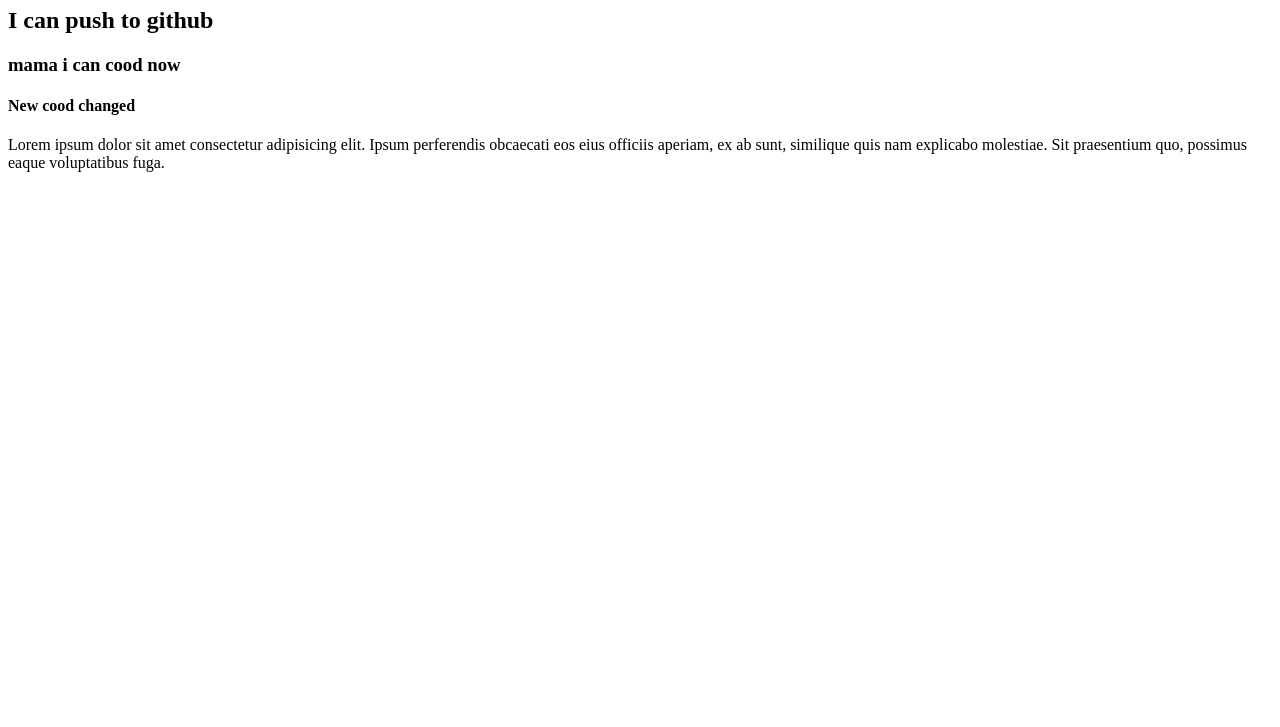
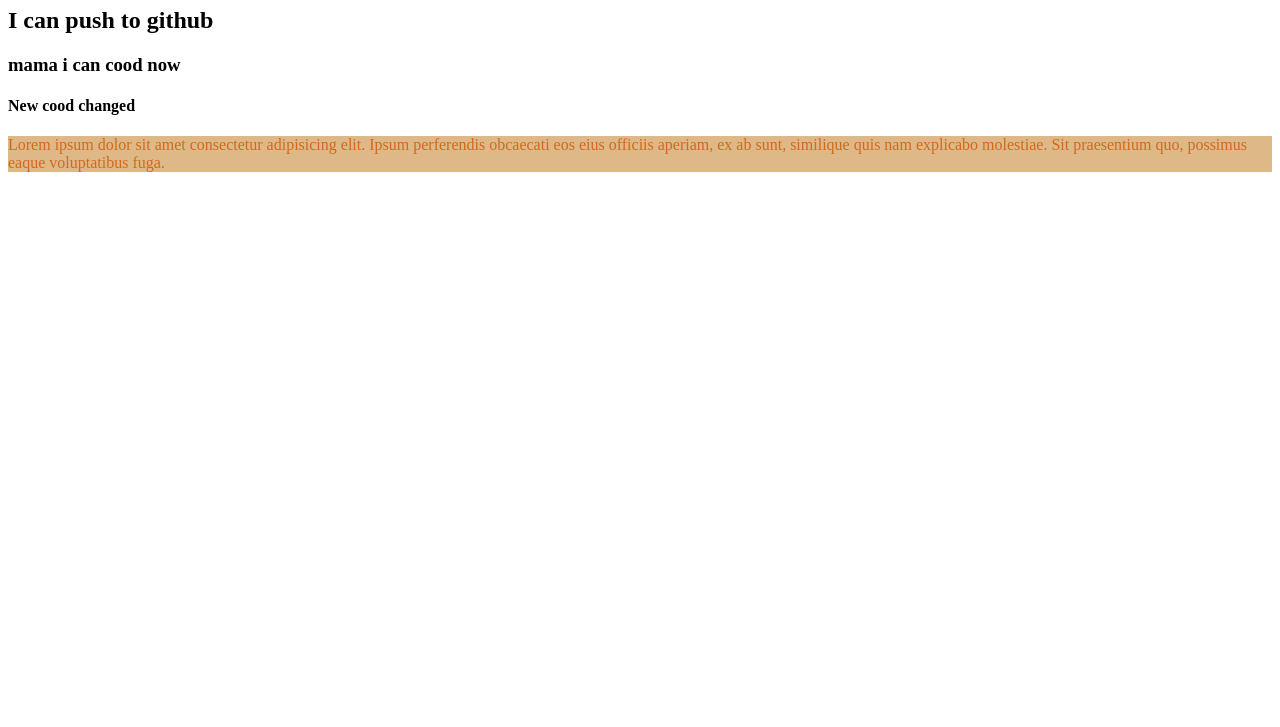
Before and after one commit to ab-rahim-bin-rakib/my-second-repo, a plain HTML site: page index.html in a window 1280 px wide. Shown: the part 73-800 px from the top of the page. Drawn offline with Linux system fonts and the light colour scheme.

Commit message:
styles added

```diff
--- a/index.html
+++ b/index.html
@@ -5,6 +5,7 @@
     <meta http-equiv="X-UA-Compatible" content="IE=edge">
     <meta name="viewport" content="width=device-width, initial-scale=1.0">
     <title>my second github repo</title>
+    <link rel="stylesheet" href="style.css">
 </head>
 <body>
     <h1>my website</h1>
--- /dev/null
+++ b/style.css
@@ -0,0 +1,4 @@
+p{
+    background-color: burlywood;
+    color: chocolate;
+}
```
